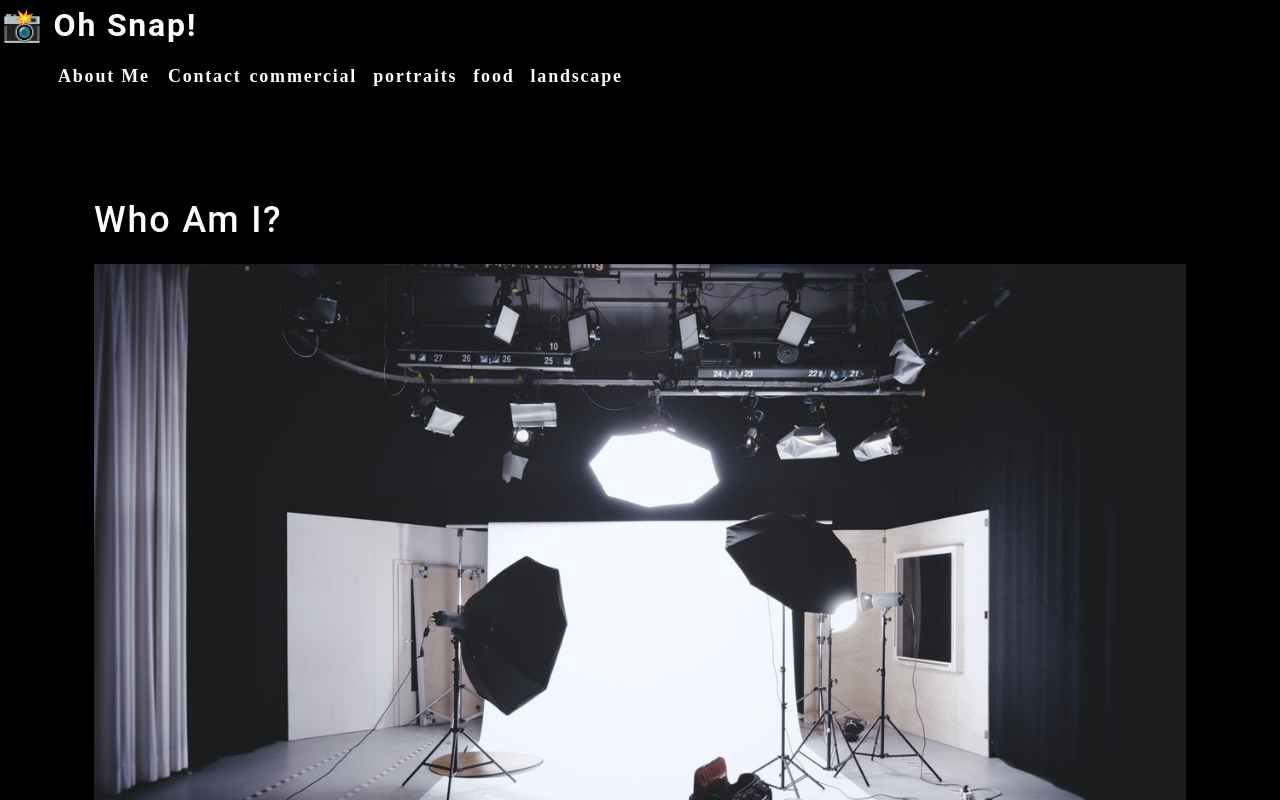
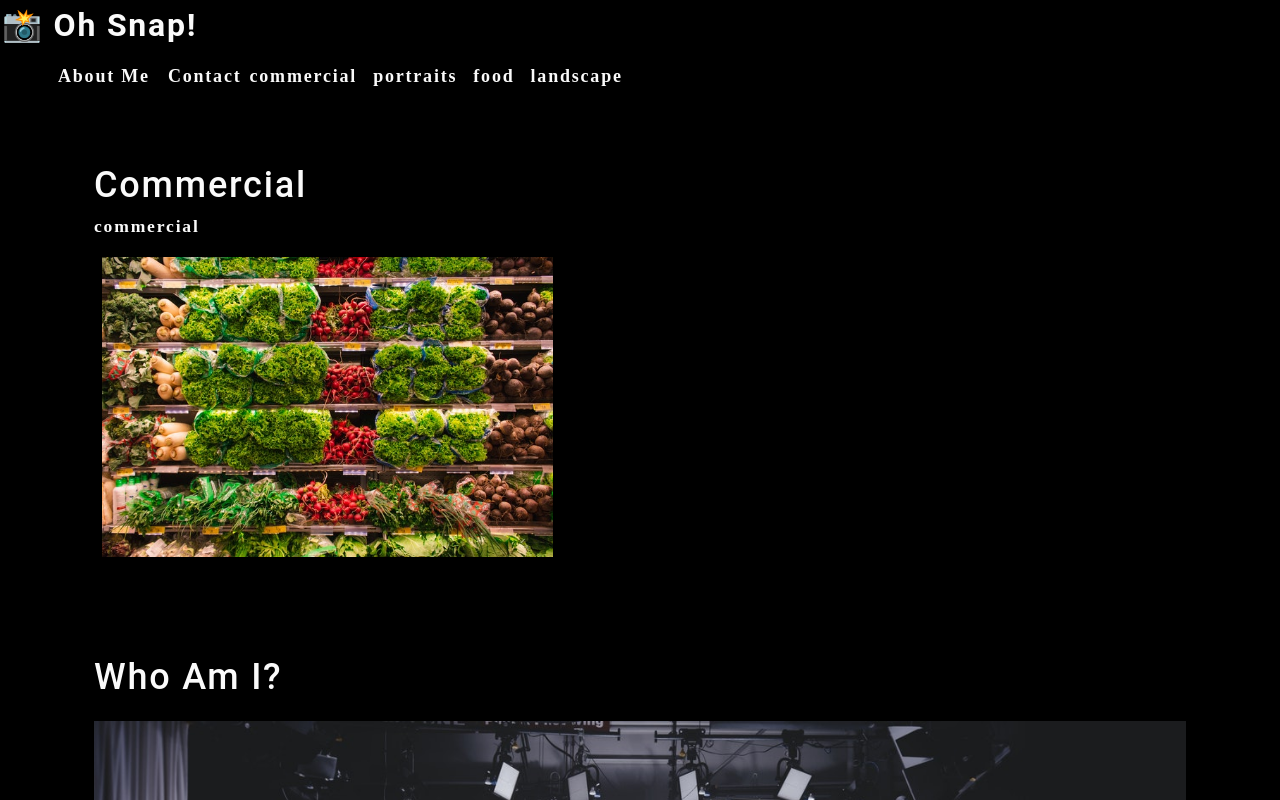
Before and after one commit to oak45985/photo-port, a React (Create React App) app: page / in a window 1280 px wide. Shown: the top 800 px of the page. Built offline with nearby package versions, Linux system fonts and the light colour scheme.

Commit message:
photo gallery started

```diff
--- a/src/App.js
+++ b/src/App.js
@@ -1,6 +1,6 @@
 import React from 'react';
-import './App.css';
 import About from './components/About/index';
+import Gallery from './components/Gallery';
 import Nav from './components/Nav/index';
 
 function App() {
@@ -8,6 +8,7 @@ function App() {
     <div>
       <Nav></Nav>
       <main>
+        <Gallery></Gallery>
         <About></About>
       </main>
     </div>
--- /dev/null
+++ b/src/components/Gallery/index.js
@@ -0,0 +1,22 @@
+import React from "react";
+import { capitalizeFirstLetter } from '../../utils/helpers';
+import photo from "../../assets/small/commercial/0.jpg";
+
+function Gallery(props) {
+    const currentCategory = {
+        name: "commercial",
+        description:
+        "photos of items",
+    };
+    return(
+        <section>
+            <h1>{capitalizeFirstLetter(currentCategory.name)}</h1>
+            <p>{currentCategory.name}</p>
+            <div>
+                <img src={photo} alt="Commercial Example" className="img-thumbnail mx-1"/>
+            </div>
+        </section>
+    );
+}
+
+export default Gallery;
```
